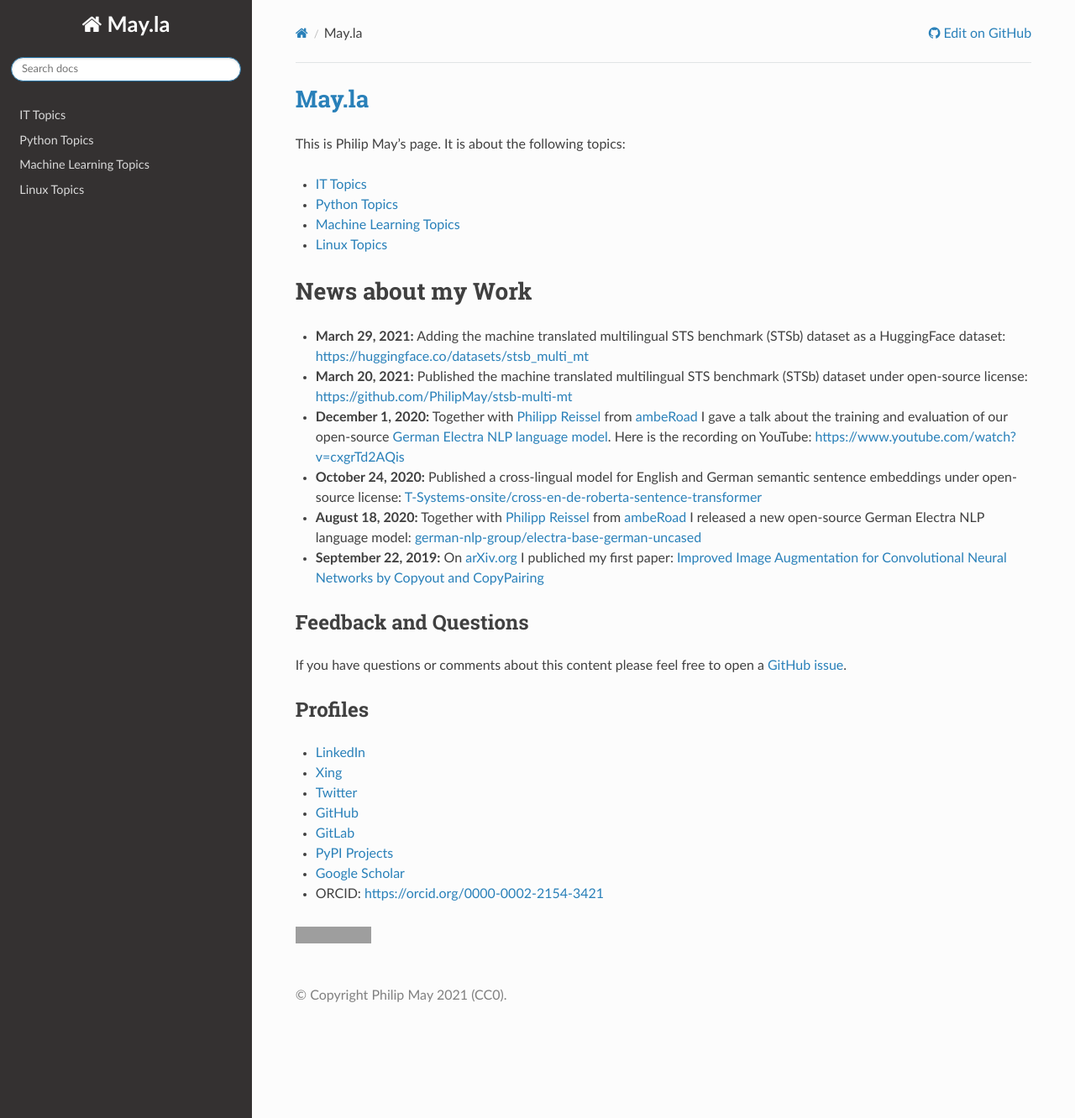
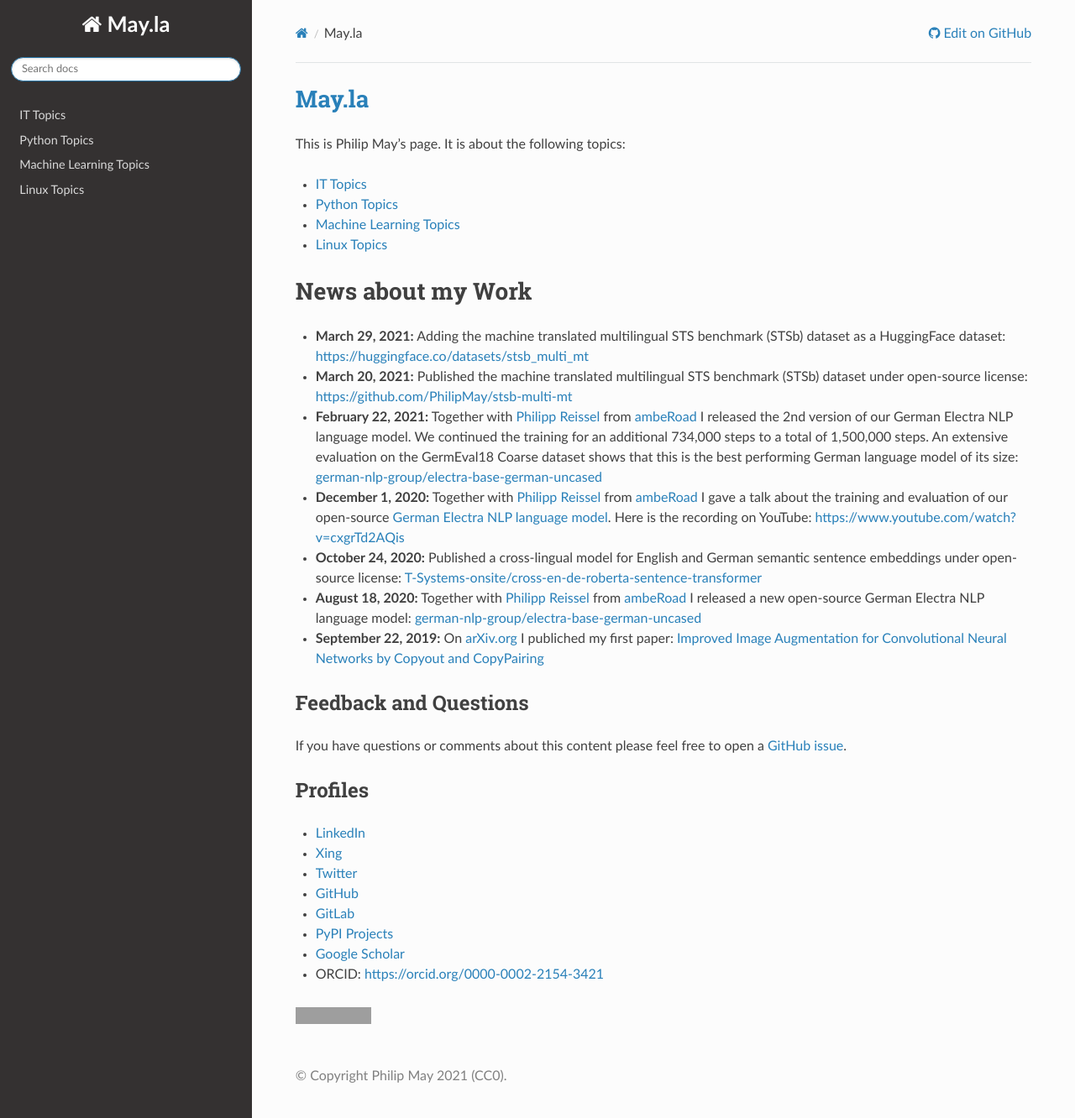
Before and after one commit to PhilipMay/May.la, a Sphinx documentation site: the page built from source/index.md, in a window 1280 px wide and 1332 px high. Shown: the whole window at 84% size. Built offline with Sphinx 7.4.7 and the Read the Docs theme 2.0.0, drawn with Linux system fonts in a browser that asks for light colours; grey boxes are pictures that could not be loaded.

Commit message:
Update index.md

```diff
--- a/source/index.md
+++ b/source/index.md
@@ -15,6 +15,7 @@
 # News about my Work
 - **March 29, 2021:** Adding the machine translated multilingual STS benchmark (STSb) dataset as a HuggingFace dataset: https://huggingface.co/datasets/stsb_multi_mt
 - **March 20, 2021:** Published the machine translated multilingual STS benchmark (STSb) dataset under open-source license: https://github.com/PhilipMay/stsb-multi-mt
+- **February 22, 2021:** Together with [Philipp Reissel](https://twitter.com/phil_ipp_) from [ambeRoad](https://amberoad.de/) I released the 2nd version of our German Electra NLP language model. We continued the training for an additional 734,000 steps to a total of 1,500,000 steps. An extensive evaluation on the GermEval18 Coarse dataset shows that this is the best performing German language model of its size: [german-nlp-group/electra-base-german-uncased](https://huggingface.co/german-nlp-group/electra-base-german-uncased)
 - **December 1, 2020:** Together with [Philipp Reissel](https://twitter.com/phil_ipp_) from [ambeRoad](https://amberoad.de/) I gave a talk about the training and evaluation of our open-source [German Electra NLP language model](https://huggingface.co/german-nlp-group/electra-base-german-uncased). Here is the recording on YouTube: https://www.youtube.com/watch?v=cxgrTd2AQis
 - **October 24, 2020:** Published a cross-lingual model for English and German semantic sentence embeddings under open-source license: [T-Systems-onsite/cross-en-de-roberta-sentence-transformer](https://huggingface.co/T-Systems-onsite/cross-en-de-roberta-sentence-transformer)
 - **August 18, 2020:** Together with [Philipp Reissel](https://twitter.com/phil_ipp_) from [ambeRoad](https://amberoad.de/) I released a new open-source German Electra NLP language model: [german-nlp-group/electra-base-german-uncased](https://huggingface.co/german-nlp-group/electra-base-german-uncased)
```
